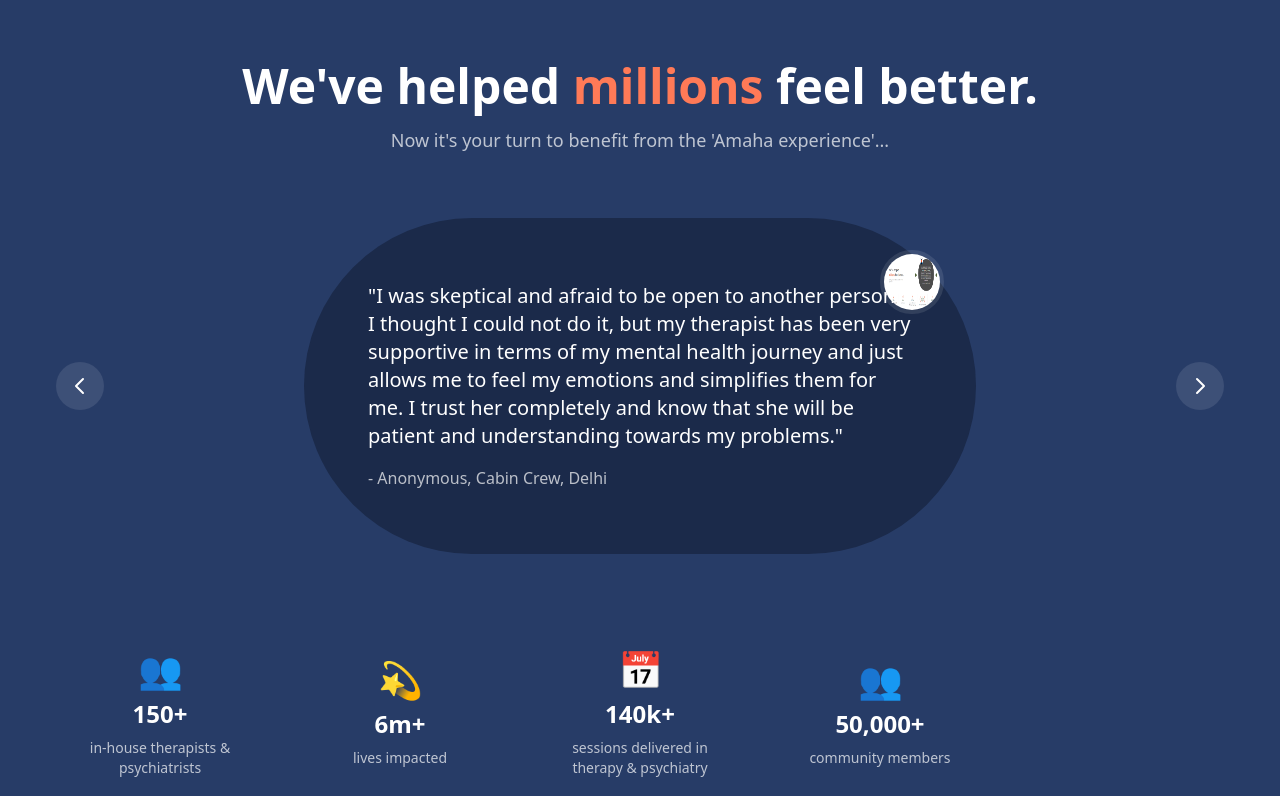
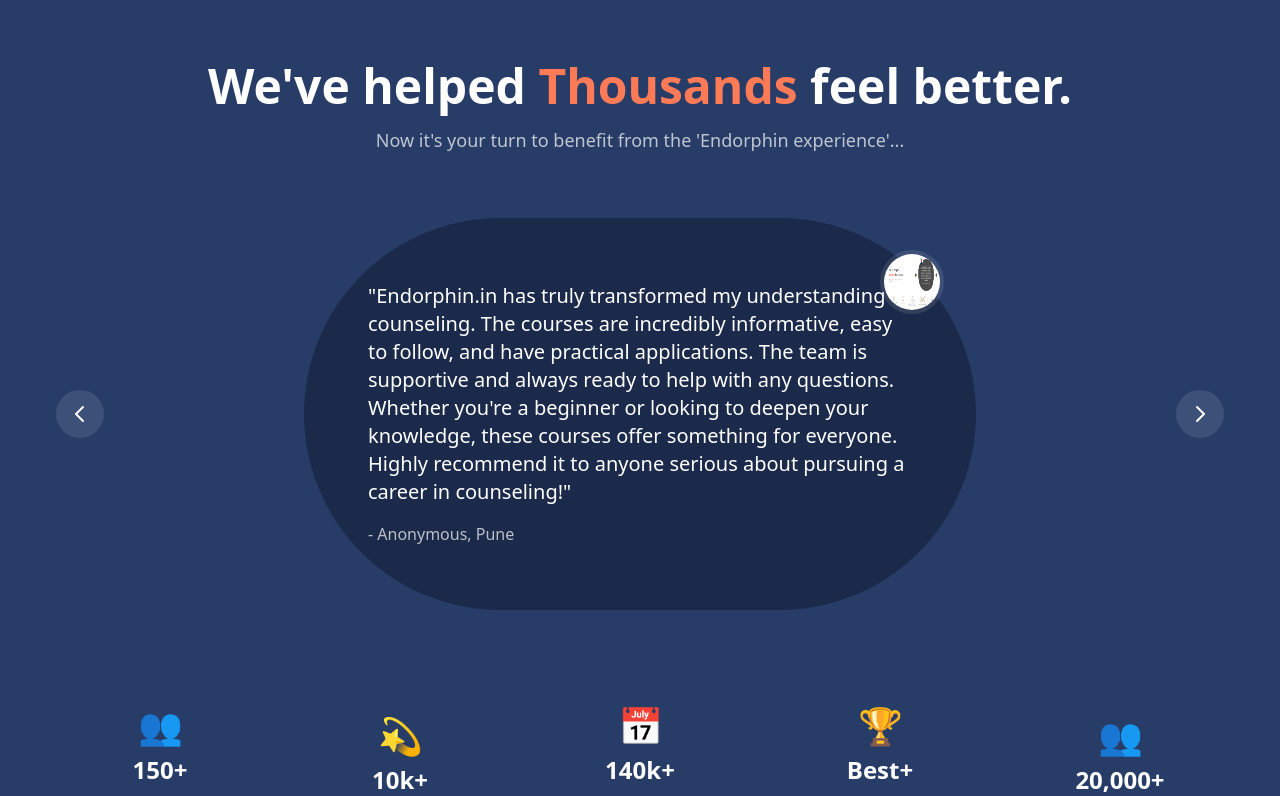
Before and after one commit to itsunny01-code/mindful-course-portal, a React (Vite) app: page / in a window 1280 px wide. Shown: the part 5120-5916 px from the top of the page. Built offline with nearby package versions, Linux system fonts and the light colour scheme.

Commit message:
Update Testimonials.tsx

```diff
--- a/src/components/Testimonials.tsx
+++ b/src/components/Testimonials.tsx
@@ -4,21 +4,26 @@ const stats = [
   {
     icon: "👥",
     value: "150+",
-    label: "in-house therapists & psychiatrists"
+    label: "Certified Professionals & Trainers"
   },
   {
     icon: "💫",
-    value: "6m+",
+    value: "10k+",
     label: "lives impacted"
   },
   {
     icon: "📅",
     value: "140k+",
-    label: "sessions delivered in therapy & psychiatry"
+    label: "Sessions delivered in counseling"
+  },
+  {
+    icon: "🏆",
+    value: "Best+",
+    label: "Counselling courses in India"
   },
   {
     icon: "👥",
-    value: "50,000+",
+    value: "20,000+",
     label: "community members"
   }
 ];
@@ -29,10 +34,10 @@ export const Testimonials = () => {
       <div className="container px-4 mx-auto max-w-[1200px]">
         <div className="max-w-4xl mx-auto text-center mb-16">
           <h2 className="text-4xl md:text-5xl font-bold mb-4">
-            We've helped <span className="text-secondary">millions</span> feel better.
+            We've helped <span className="text-secondary">Thousands</span> feel better.
           </h2>
           <p className="text-white/70 text-lg">
-            Now it's your turn to benefit from the 'Amaha experience'...
+            Now it's your turn to benefit from the 'Endorphin experience'...
           </p>
         </div>
 
@@ -52,9 +57,9 @@ export const Testimonials = () => {
               />
             </div>
             <p className="text-base md:text-xl leading-relaxed mb-4">
-              "I was skeptical and afraid to be open to another person. I thought I could not do it, but my therapist has been very supportive in terms of my mental health journey and just allows me to feel my emotions and simplifies them for me. I trust her completely and know that she will be patient and understanding towards my problems."
+              "Endorphin.in has truly transformed my understanding of counseling. The courses are incredibly informative, easy to follow, and have practical applications. The team is supportive and always ready to help with any questions. Whether you're a beginner or looking to deepen your knowledge, these courses offer something for everyone. Highly recommend it to anyone serious about pursuing a career in counseling!"
             </p>
-            <p className="text-white/70">- Anonymous, Cabin Crew, Delhi</p>
+            <p className="text-white/70">- Anonymous, Pune</p>
           </div>
 
           <button className="absolute right-0 top-1/2 -translate-y-1/2 bg-white/10 p-3 rounded-full hidden md:block">
```
